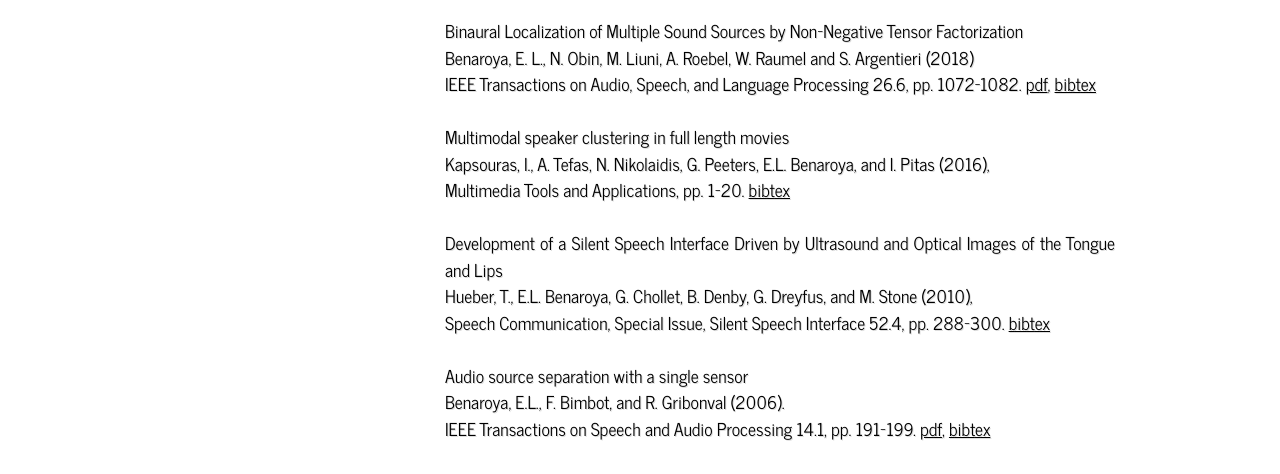
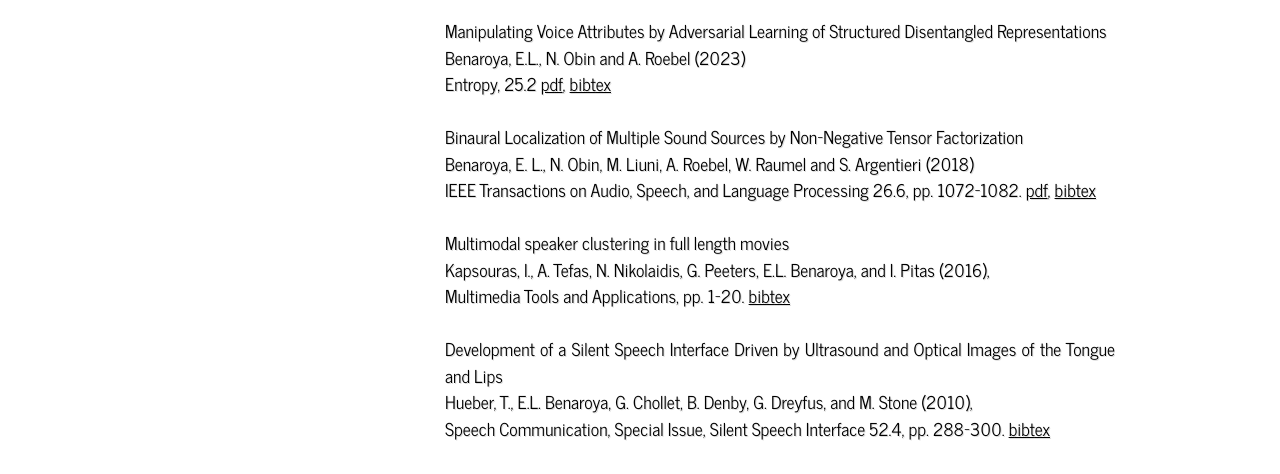
Before and after one commit to laurentbenaroya/laurentbenaroya.github.io, a plain HTML site: page myPublis.html in a window 1280 px wide. Shown: the part 299-773 px from the top of the page. Drawn offline with Linux system fonts and the light colour scheme.

Commit message:
add VC Entropy journal article

```diff
--- a/myPublis.html
+++ b/myPublis.html
@@ -36,9 +36,14 @@
       <div id="content">
       <p><h2>Journal articles</h2></p>
       <p>
-        Binaural Localization of Multiple Sound Sources by Non-Negative Tensor Factorization <br>
-        Benaroya, E. L., N. Obin, M. Liuni, A. Roebel, W. Raumel and S. Argentieri (2018) <br>
-        IEEE Transactions on Audio, Speech, and Language Processing 26.6, pp. 1072-1082. <a href="publis/pdf/Benaroya_TASLP18_NTFlocaBinaural.pdf"  target="_blank">pdf</a>, <a href="publis/bibtexTxt/Benaroya18NTF.txt"  target="_blank">bibtex</a>
+    Manipulating Voice Attributes by Adversarial Learning of Structured Disentangled Representations<br>
+    Benaroya, E.L., N. Obin and A. Roebel (2023)<br>
+    Entropy, 25.2 <a href="publis/pdf/Benaroya_Entropy2023.pdf"  target="_blank">pdf</a>, <a href="publis/bibtexTxt/Benaroya_Entropy2023.txt"  target="_blank">bibtex</a>
+    <br>
+    <br>
+    Binaural Localization of Multiple Sound Sources by Non-Negative Tensor Factorization <br>
+    Benaroya, E. L., N. Obin, M. Liuni, A. Roebel, W. Raumel and S. Argentieri (2018) <br>
+    IEEE Transactions on Audio, Speech, and Language Processing 26.6, pp. 1072-1082. <a href="publis/pdf/Benaroya_TASLP18_NTFlocaBinaural.pdf"  target="_blank">pdf</a>, <a href="publis/bibtexTxt/Benaroya18NTF.txt"  target="_blank">bibtex</a>
     <br>
     <br>
     Multimodal speaker clustering in full length movies<br>
```
Also changed, not shown: publis/bibtexTxt/Benaroya_Entropy2023.txt (added), 2 other files.
